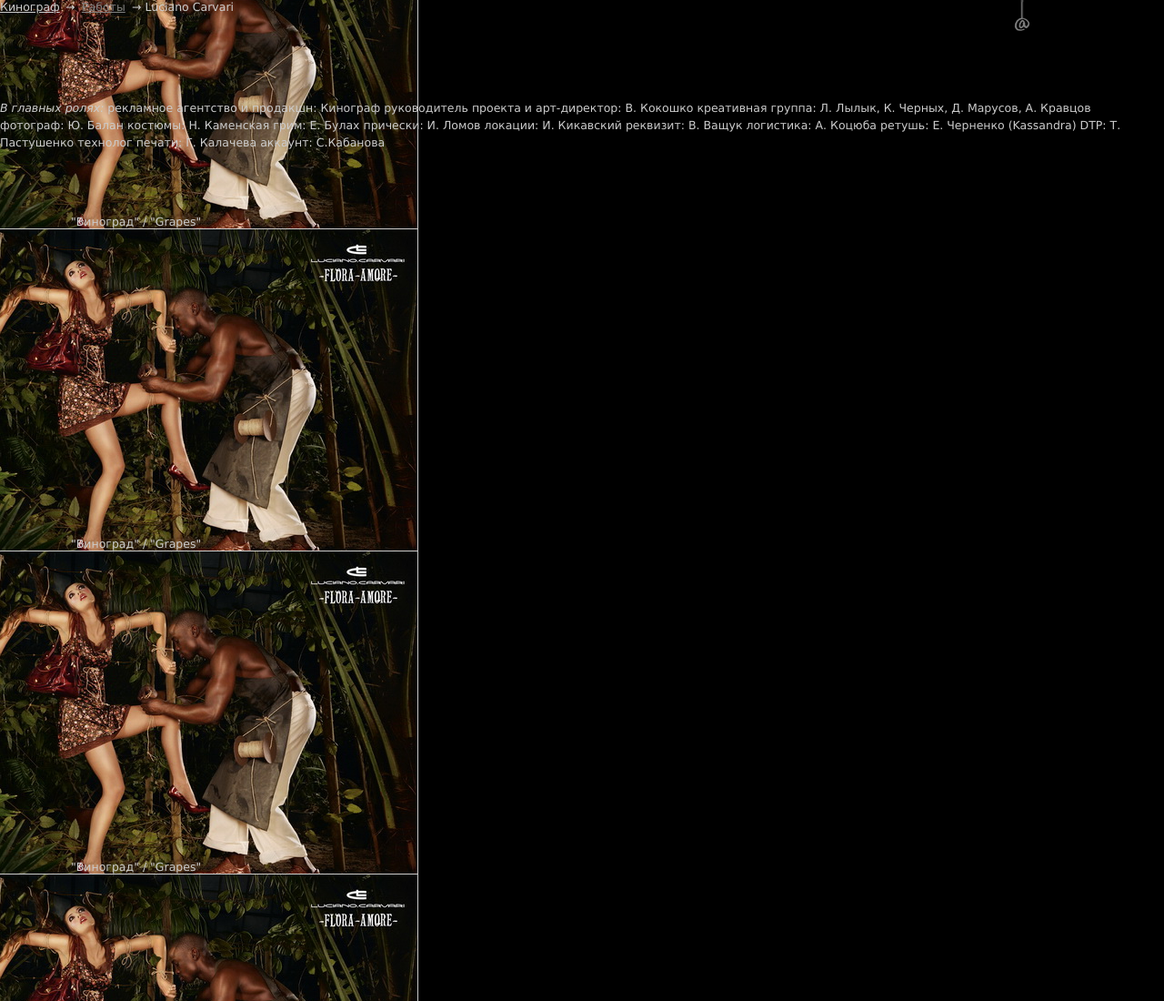
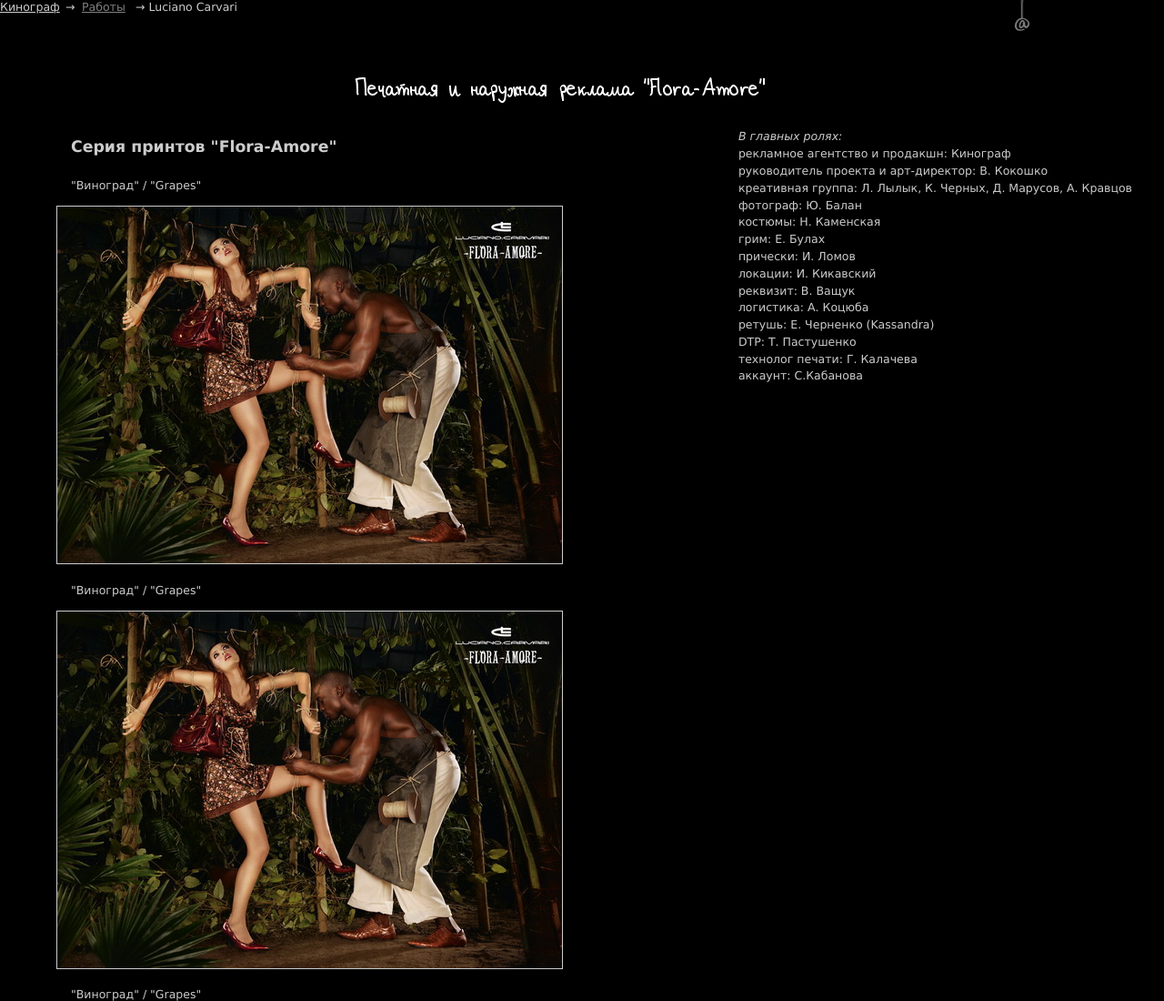
Before and after one commit to HeroHarold/Victor, a plain HTML site: page public/work_client.html in a window 1280 px wide. Shown: the top 1100 px of the page at 91% size. Drawn offline with Linux system fonts and the light colour scheme.

Commit message:
исправление коммита

```diff
--- a/public/style/work_client.css
+++ b/public/style/work_client.css
@@ -1,3 +1,56 @@
+body {
+	background-color: black;
+	color: #cccccc;
+	font-family: verdana;
+	font-size: 9.4pt;
+	white-space: pre-wrap;
+}
+
+a {
+	color: grey;
+}
+
+a:hover {
+	color: #cccccc;
+}
+
+header {
+	padding: 0;
+	margin: 0;
+	width: 100%;
+ }
+
+ header a {
+	position: absolute;
+ 	top: 0;
+ }
+
+ header .a1 {
+	left: 0;
+ }
+
+ header p {
+ 	position: absolute;
+ 	top: -13px;
+ }
+
+ header .p1 {
+	left: 72px;
+ }
+
+ header .a3 {
+ 	left: 90px;
+ }
+
+ header .p2 {
+	left: 145px;
+ }
+
+ header .a2 {
+ 	text-decoration: none;
+ 	right: 11%;
+ }
+
 article {
 	margin-top: -135px;
 	width: 100%;
@@ -52,29 +105,29 @@
 	margin-top: -70px;
 }
 
-article aside {
+article p {
 	position: absolute;
 	right: 35px;
 	top: 110px;
 	line-height: 1.5;
 }
 
-article aside span {
+article p span {
 	font-style: italic;
 }
 
-.list {
+aside {
 	margin-top: -90px;
 	margin-left: 10%;
 }
 
-.list li{
+aside li{
 	list-style-type: none;
 	line-height: 1.5;
 	padding-top: 0;
 	margin-top: -30px;
 }
 
-.list .bold {
+aside .bold {
 	font-weight: bold;
 }
--- a/public/work_client.html
+++ b/public/work_client.html
@@ -4,21 +4,19 @@
 		<meta charset="utf-8">
 		<title>"Flora-Amore" - Печатная и наружная реклама</title>
 		<link href="style/work_client.css" rel="stylesheet">
-		<link rel="stylesheet" href="style/style.css">
 		<link rel="shortcut icon" href="favicon.ico" type="image/x-icon">
 	</head>
 	<body>
 		<header>
-			<a href="index.html" class="way1">Кинограф</a>
+			<a href="index.html" class="a1">Кинограф</a>
 			<p class="p1">→</p>
-			<a href="works.html" class="way2">Работы</a>
+			<a href="works.html" class="a3">Работы</a>
 			<p class="p2"> → Luciano Carvari</p>
-
-			<a href="#" class="mail"><img src="images/mail.gif"></a>
+			<a href="#" class="a2"><img src="images/mail.gif"></a>
 		</header>
 
 		<article>
-			<aside>
+			<p>
 			<span>В главных ролях:</span>
 			рекламное агентство и продакшн: Кинограф
 			руководитель проекта и арт-директор: В. Кокошко
@@ -34,7 +32,7 @@
 			DTP: Т. Пастушенко
 			технолог печати: Г. Калачева
 			аккаунт: С.Кабанова
-			</aside>
+			</p>
 			<img src="images/works/proj_client.png" class="proj_client">
 			<section class="section1">
 				<h2>Серия принтов "Flora-Amore"</h2>
@@ -99,7 +97,7 @@
 			</section>
 		</article>
 
-		<aside class="list">
+		<aside>
 			<ul>
 				<li><a href="#" class="bold">Luciano Carvari</a>:</li>
 				<li><a href="#">Fashion photographer show</a></li>
```
